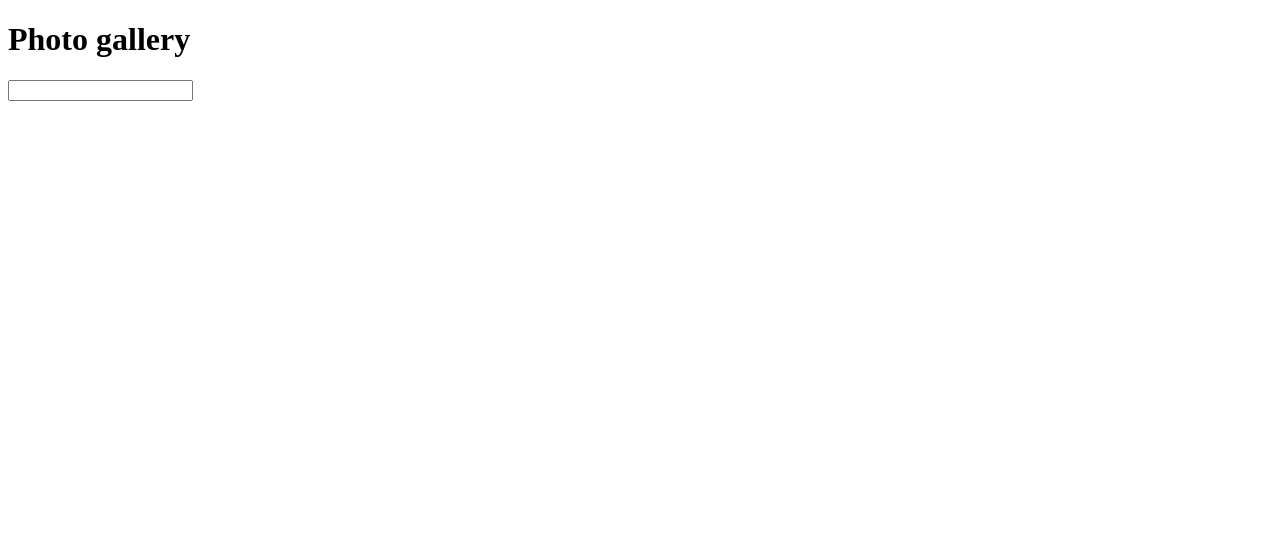
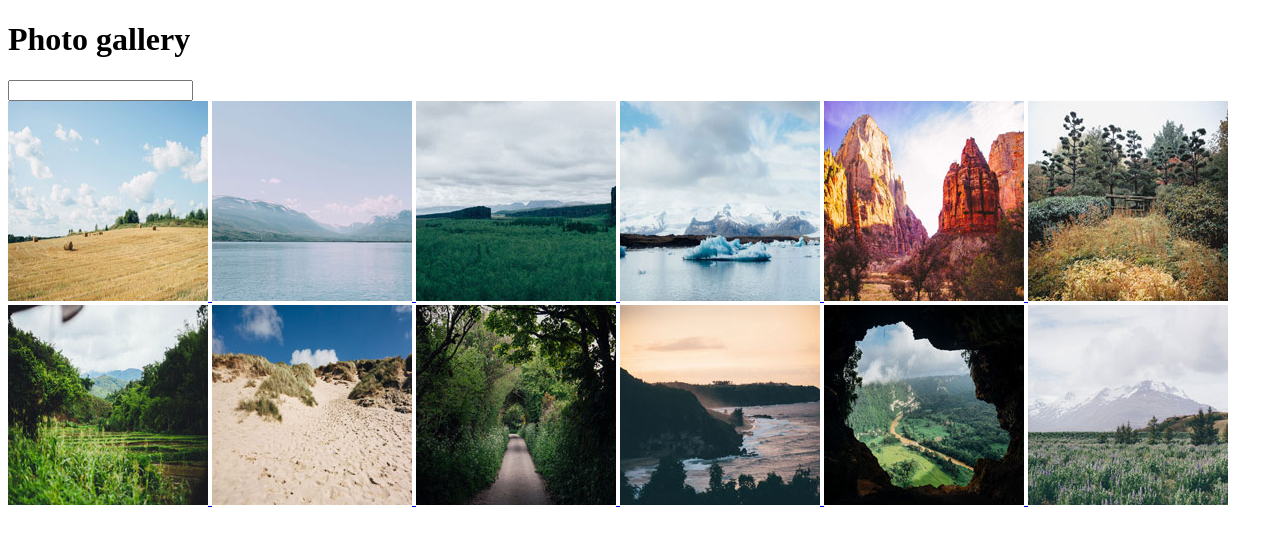
Before and after one commit to dipanshu08/photo_gallery, a plain HTML site: page index.html in a window 1280 px wide. Drawn offline with nearby package versions, Linux system fonts and the light colour scheme.

Commit message:
completed html structure

```diff
--- a/index.html
+++ b/index.html
@@ -12,7 +12,40 @@
 
     <div class="gallery">
       <a href="photos/01.jpg" data-fancybox="gallery" data-caption="I love hay bales. Took this snap on a drive through the countryside past some straw fields.">
-        <img src="photos/thumbnails.01.jpg" alt="">
+        <img src="photos/thumbnails/01.jpg" alt="Hay Bales">
+      </a>
+      <a href="photos/02.jpg" data-fancybox="gallery" data-caption="The lake was so calm today. We had a great view of the snow on the mountains from here.">
+        <img src="photos/thumbnails/02.jpg" alt="Lake">
+      </a>
+      <a href="photos/03.jpg" data-fancybox="gallery" data-caption="I hiked to the top of the mountain and got this picture of the canyon and trees below.">
+        <img src="photos/thumbnails/03.jpg" alt="Canyon">
+      </a>
+      <a href="photos/04.jpg" data-fancybox="gallery" data-caption="It was amazing to see an iceberg up close, it was so cold but didn’t snow today.">
+        <img src="photos/thumbnails/04.jpg" alt="Iceberg">
+      </a>
+      <a href="photos/05.jpg" data-fancybox="gallery" data-caption="The red cliffs were beautiful. It was really hot in the desert but we did a lot of walking through the canyons.">
+        <img src="photos/thumbnails/05.jpg" alt="Desert">
+      </a>
+      <a href="photos/06.jpg" data-fancybox="gallery" data-caption="Fall is coming, I love when the leaves on the trees start to change color.">
+        <img src="photos/thumbnails/06.jpg" alt="Fall">
+      </a>
+      <a href="photos/07.jpg" data-fancybox="gallery" data-caption="I drove past this plantation yesterday, everything is so green!">
+        <img src="photos/thumbnails/07.jpg" alt="Plantation">
+      </a>
+      <a href="photos/08.jpg" data-fancybox="gallery" data-caption="My summer vacation to the Oregon Coast. I love the sandy dunes!">
+        <img src="photos/thumbnails/08.jpg" alt="Dunes">
+      </a>
+      <a href="photos/09.jpg" data-fancybox="gallery" data-caption="We enjoyed a quiet stroll down this countryside lane.">
+        <img src="photos/thumbnails/09.jpg" alt="Countryside Lane">
+      </a>
+      <a href="photos/10.jpg" data-fancybox="gallery" data-caption="Sunset at the coast! The sky turned a lovely shade of orange.">
+        <img src="photos/thumbnails/10.jpg" alt="Sunset">
+      </a>
+      <a href="photos/11.jpg" data-fancybox="gallery" data-caption="I did a tour of a cave today and the view of the landscape below was breathtaking.">
+        <img src="photos/thumbnails/11.jpg" alt="Cave">
+      </a>
+      <a href="photos/12.jpg" data-fancybox="gallery" data-caption="I walked through this meadow of bluebells and got a good view of the snow on the mountain before the fog came in.">
+        <img src="photos/thumbnails/12.jpg" alt="Bluebells">
       </a>
     </div>
 
```
